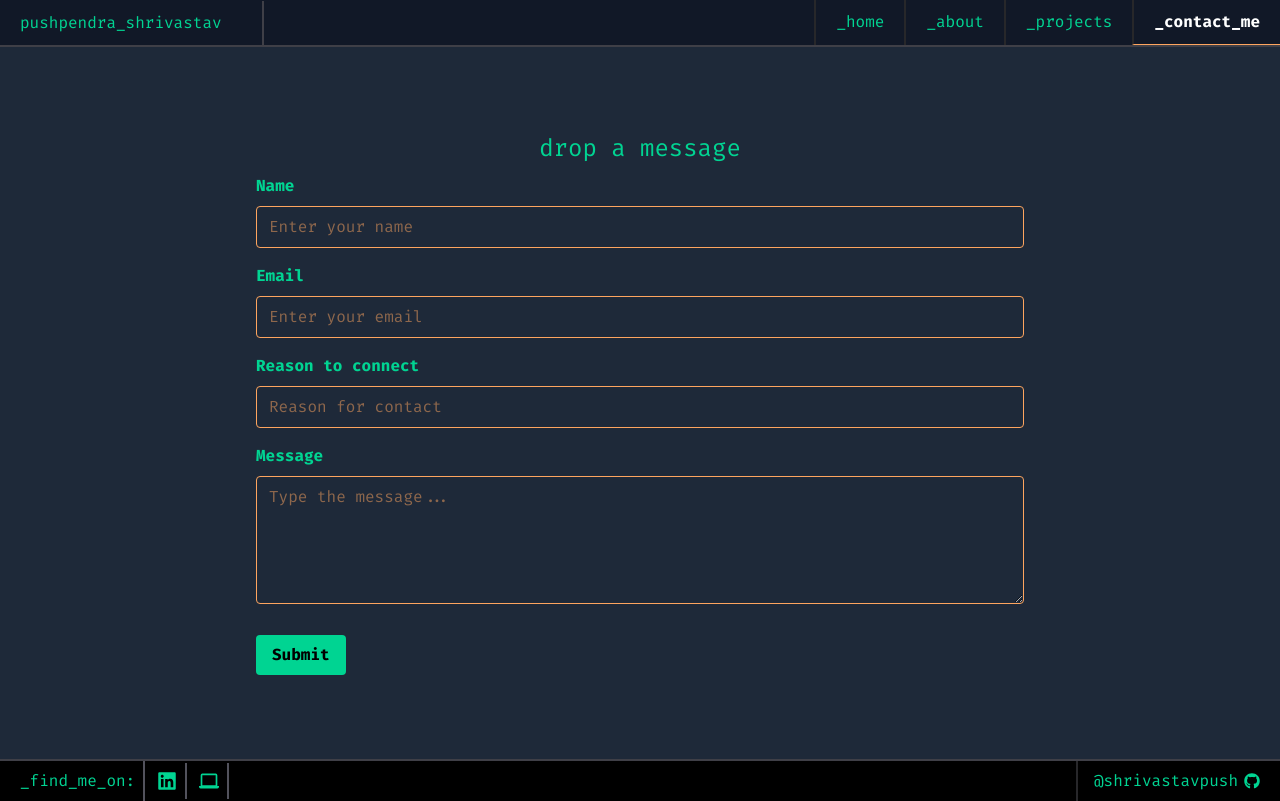
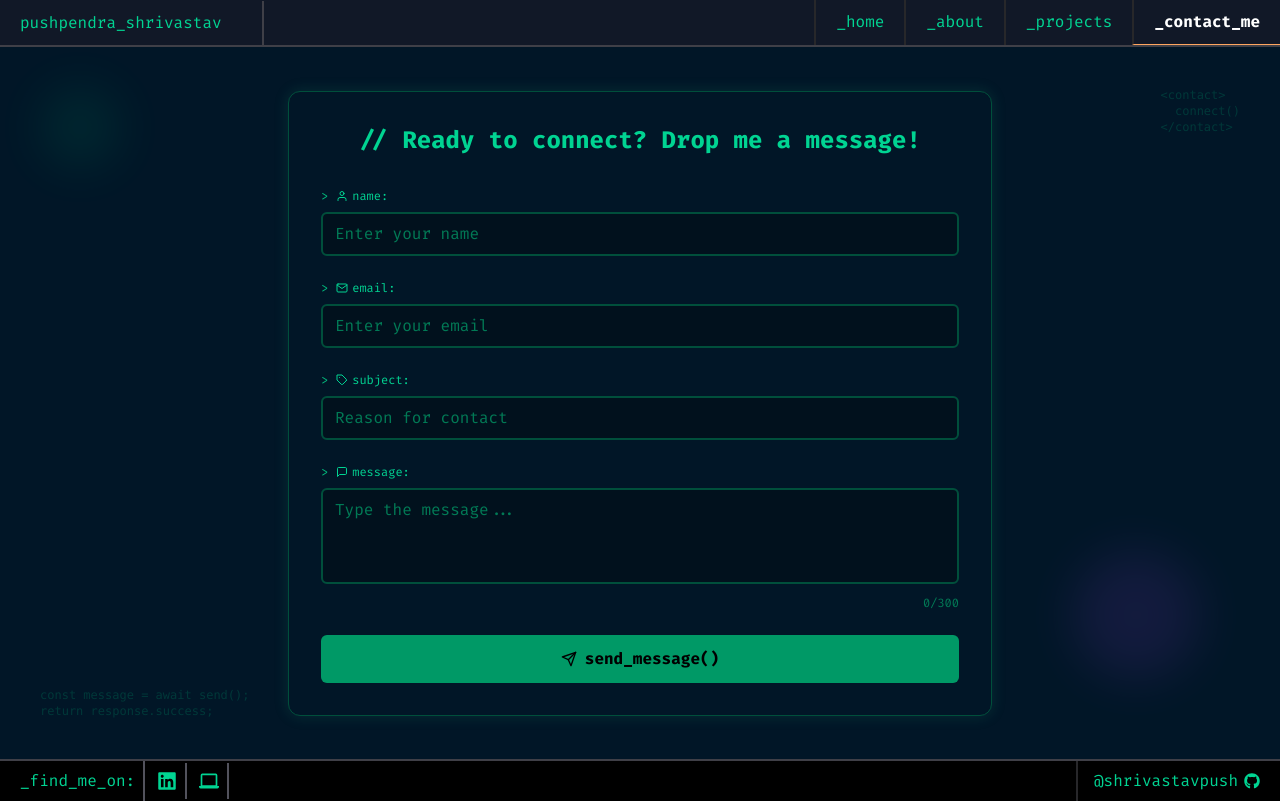
Before and after one commit to shrivastavpush/my-portfolio, a React (Vite) app: page /contact in a window 1280 px wide. Built offline with nearby package versions, Linux system fonts and the light colour scheme.

Commit message:
Redeisgned the contact form

```diff
--- a/src/components/Contact.tsx
+++ b/src/components/Contact.tsx
@@ -1,5 +1,6 @@
-import React from "react";
+import React, { useState, useEffect } from "react";
 import { useForm, RegisterOptions } from "react-hook-form";
+import { FiSend, FiUser, FiMail, FiMessageSquare, FiTag } from "react-icons/fi";
 
 interface FormData {
     name: string;
@@ -34,54 +35,174 @@ const messageOptions: RegisterOptions<FormData, "message"> = {
 };
 
 const Contact: React.FC = () => {
+    const [isSubmitted, setIsSubmitted] = useState(false);
+    const [typingEffect, setTypingEffect] = useState("");
+    const welcomeText = "// Ready to connect? Drop me a message!";
+    const [charIndex, setCharIndex] = useState(0);
+
     const {
         register,
         handleSubmit,
         formState: { errors, isSubmitting },
         reset,
+        watch,
     } = useForm<FormData>();
 
-    const onSubmit = (data: FormData) => {
-        // Handling form submission here (e.g., send email)
-        console.log(data);
+    // Typing effect for welcome message
+    useEffect(() => {
+        if (charIndex < welcomeText.length) {
+            const timer = setTimeout(() => {
+                setTypingEffect(prev => prev + welcomeText.charAt(charIndex));
+                setCharIndex(charIndex + 1);
+            }, 50);
+            return () => clearTimeout(timer);
+        }
+    }, [charIndex]);
+
+    // Form submission with simulated API call
+    const onSubmit = async (data: FormData) => {
+        try {
+            // Simulate API call
+            await new Promise(resolve => setTimeout(resolve, 1500));
+            console.log("Form submitted:", data);
+            setIsSubmitted(true);
+            setTimeout(() => {
+                setIsSubmitted(false);
                 reset();
+            }, 3000);
+        } catch (error) {
+            console.error("Error submitting form:", error);
+        }
     };
 
     return (
-        <section className="flex items-center justify-center gap-y-2.5 w-full h-[89.7vh] lg:h-[89vh] bg-gray-800 flex-col">
-            <h2 className="text-2xl text-emerald-400 text-center m-0">drop a message</h2>
-            <form onSubmit={handleSubmit(onSubmit)} className="w-[75%] lg:w-[60%] mx-auto">
-                <div className="mb-4">
-                    <label htmlFor="name" className="block text-emerald-400 font-bold mb-2"> Name </label>
-                    <input placeholder="Enter your name" type="text" id="name"
-                        {...register("name", nameOptions)} className={`border rounded w-full py-2 px-3 text-[#fea55f] ${errors.name ? "border-red-500" : ""}`} />
-                    {errors.name && <p className="text-red-500 text-sm mt-1">{errors.name.message}</p>}
+        <section className="section bg-[#011627] relative overflow-hidden">
+            {/* Decorative elements */}
+            <div className="absolute top-10 left-10 w-20 h-20 rounded-full bg-emerald-500 opacity-10 blur-xl"></div>
+            <div className="absolute bottom-20 right-20 w-32 h-32 rounded-full bg-purple-500 opacity-10 blur-xl"></div>
+            <div className="absolute top-1/3 right-1/4 w-16 h-16 rounded-full bg-blue-500 opacity-10 blur-xl"></div>
+
+            {/* Code-like decorative elements */}
+            <div className="absolute top-10 right-10 text-emerald-500 opacity-20 font-mono text-xs">
+                &lt;contact&gt;<br />
+                &nbsp;&nbsp;connect()<br />
+                &lt;/contact&gt;
+            </div>
+            <div className="absolute bottom-10 left-10 text-emerald-500 opacity-20 font-mono text-xs">
+                const message = await send();<br />
+                return response.success;
             </div>
 
-                <div className="mb-4">
-                    <label htmlFor="email" className="block text-emerald-400 font-bold mb-2"> Email </label>
-                    <input placeholder="Enter your email" type="email" id="email"
-                        {...register("email", emailOptions)} className={`border rounded w-full py-2 px-3 text-[#fea55f] ${errors.email ? "border-red-500" : ""}`} />
-                    {errors.email && <p className="text-red-500 text-sm mt-1">{errors.email.message}</p>}
+            <div className="w-full max-w-3xl px-4 sm:px-6 lg:px-8 z-10 relative">
+                <div className="bg-[#011627] backdrop-blur-lg rounded-xl shadow-[0_0_15px_rgba(49,196,141,0.15)] p-6 sm:p-8 border border-emerald-900">
+                    <div className="mb-8 text-center">
+                        <h2 className="text-2xl font-bold text-emerald-400 relative inline-block font-['Fira_Code']">
+                            <span className="relative z-10">
+                                <span className="typing-cursor">{typingEffect}</span>
+                            </span>
+                        </h2>
                     </div>
 
-                <div className="mb-4">
-                    <label htmlFor="subject" className="block text-emerald-400 font-bold mb-2"> Reason to connect </label>
-                    <input placeholder="Reason for contact" type="text" id="subject"
-                        {...register("subject", subjectOptions)} className={`border rounded w-full py-2 px-3 text-[#fea55f] ${errors.subject ? "border-red-500" : ""}`} />
-                    {errors.subject && <p className="text-red-500 text-sm mt-1">{errors.subject.message}</p>}
+                    {isSubmitted ? (
+                        <div className="text-center py-8 px-6 bg-emerald-900 bg-opacity-20 rounded-lg border border-emerald-800 animate-pulse">
+                            <div className="inline-block p-3 rounded-full bg-emerald-900 bg-opacity-30 text-emerald-400 text-2xl mb-4">✓</div>
+                            <h3 className="text-xl font-bold text-emerald-300 mb-2 font-['Fira_Code']">Message Sent!</h3>
+                            <p className="text-emerald-100 opacity-80 font-['Fira_Code']">Thanks for reaching out. I'll get back to you soon!</p>
+                        </div>
+                    ) : (
+                        <form onSubmit={handleSubmit(onSubmit)} className="space-y-6 font-['Fira_Code']">
+                            <div className="group relative">
+                                <label htmlFor="name" className="flex text-emerald-400 text-xs mb-2 items-center font-['Fira_Code']">
+                                    <span className="text-emerald-500 mr-2">&gt;</span>
+                                    <FiUser className="mr-1" />
+                                    name:
+                                </label>
+                                <input
+                                    placeholder="Enter your name"
+                                    type="text"
+                                    id="name"
+                                    {...register("name", nameOptions)}
+                                    className={`w-full bg-[#01111d] border-2 rounded-md py-2 px-3 text-emerald-100 placeholder-emerald-700 focus:outline-none focus:ring-1 focus:ring-emerald-500 transition-all duration-300 font-['Fira_Code'] ${errors.name ? "border-red-500 focus:ring-red-500" : "border-emerald-900"}`}
+                                />
+                                {errors.name && <p className="text-red-400 text-xs mt-2 font-['Fira_Code']">{errors.name.message}</p>}
                             </div>
 
-                <div className="mb-6">
-                    <label htmlFor="message" className="block text-emerald-400 font-bold mb-2"> Message </label>
-                    <textarea placeholder="Type the message..." id="message"
-                        {...register("message", messageOptions)} className={`border rounded w-full py-2 px-3 text-[#fea55f] h-32 ${errors.message ? "border-red-500" : ""}`} >
-                    </textarea>
-                    {errors.message && <p className="text-red-500 text-sm mt-1">{errors.message.message}</p>}
+                            <div className="group relative">
+                                <label htmlFor="email" className="flex text-emerald-400 text-xs mb-2 items-center font-['Fira_Code']">
+                                    <span className="text-emerald-500 mr-2">&gt;</span>
+                                    <FiMail className="mr-1" />
+                                    email:
+                                </label>
+                                <input
+                                    placeholder="Enter your email"
+                                    type="email"
+                                    id="email"
+                                    {...register("email", emailOptions)}
+                                    className={`w-full bg-[#01111d] border-2 rounded-md py-2 px-3 text-emerald-100 placeholder-emerald-700 focus:outline-none focus:ring-1 focus:ring-emerald-500 transition-all duration-300 font-['Fira_Code'] ${errors.email ? "border-red-500 focus:ring-red-500" : "border-emerald-900"}`}
+                                />
+                                {errors.email && <p className="text-red-400 text-xs mt-2 font-['Fira_Code']">{errors.email.message}</p>}
                             </div>
 
-                <button disabled={isSubmitting} type="submit" className="bg-emerald-400 text-black hover:bg-[#fea55f] hover:text-white font-bold py-2 px-4 rounded cursor-pointer transition-all" > Submit </button>
+                            <div className="group relative">
+                                <label htmlFor="subject" className="flex text-emerald-400 text-xs mb-2 items-center font-['Fira_Code']">
+                                    <span className="text-emerald-500 mr-2">&gt;</span>
+                                    <FiTag className="mr-1" />
+                                    subject:
+                                </label>
+                                <input
+                                    placeholder="Reason for contact"
+                                    type="text"
+                                    id="subject"
+                                    {...register("subject", subjectOptions)}
+                                    className={`w-full bg-[#01111d] border-2 rounded-md py-2 px-3 text-emerald-100 placeholder-emerald-700 focus:outline-none focus:ring-1 focus:ring-emerald-500 transition-all duration-300 font-['Fira_Code'] ${errors.subject ? "border-red-500 focus:ring-red-500" : "border-emerald-900"}`}
+                                />
+                                {errors.subject && <p className="text-red-400 text-xs mt-2 font-['Fira_Code']">{errors.subject.message}</p>}
+                            </div>
+
+                            <div className="group relative">
+                                <label htmlFor="message" className="flex text-emerald-400 text-xs mb-2 items-center font-['Fira_Code']">
+                                    <span className="text-emerald-500 mr-2">&gt;</span>
+                                    <FiMessageSquare className="mr-1" />
+                                    message:
+                                </label>
+                                <textarea
+                                    placeholder="Type the message..."
+                                    id="message"
+                                    {...register("message", messageOptions)}
+                                    className={`w-full bg-[#01111d] border-2 rounded-md py-2 px-3 text-emerald-100 placeholder-emerald-700 focus:outline-none focus:ring-1 focus:ring-emerald-500 transition-all duration-300 h-24 resize-none font-['Fira_Code'] ${errors.message ? "border-red-500 focus:ring-red-500" : "border-emerald-900"}`}
+                                ></textarea>
+                                {errors.message && <p className="text-red-400 text-xs mt-2 font-['Fira_Code']">{errors.message.message}</p>}
+                                <div className="text-xs text-emerald-700 mt-1 text-right font-['Fira_Code']">
+                                    {watch("message")?.length || 0}/300
+                                </div>
+                            </div>
+
+                            <button
+                                disabled={isSubmitting}
+                                type="submit"
+                                className="w-full bg-emerald-600 hover:bg-emerald-500 text-black font-['Fira_Code'] py-3 px-4 rounded-md transition-all duration-300 transform hover:translate-y-[-2px] disabled:opacity-70 disabled:cursor-not-allowed group relative overflow-hidden"
+                            >
+                                <span className="relative z-10 font-bold">
+                                    {isSubmitting ? (
+                                        <span className="flex items-center justify-center">
+                                            <svg className="animate-spin -ml-1 mr-2 h-4 w-4 text-black" xmlns="http://www.w3.org/2000/svg" fill="none" viewBox="0 0 24 24">
+                                                <circle className="opacity-25" cx="12" cy="12" r="10" stroke="currentColor" strokeWidth="4"></circle>
+                                                <path className="opacity-75" fill="currentColor" d="M4 12a8 8 0 018-8V0C5.373 0 0 5.373 0 12h4zm2 5.291A7.962 7.962 0 014 12H0c0 3.042 1.135 5.824 3 7.938l3-2.647z"></path>
+                                            </svg>
+                                            sending...
+                                        </span>
+                                    ) : (
+                                        <span className="flex items-center justify-center">
+                                            <FiSend className="mr-2" /> send_message()
+                                        </span>
+                                    )}
+                                </span>
+                                <span className="absolute bottom-0 left-0 w-full h-full bg-emerald-400 transform scale-x-0 group-hover:scale-x-100 origin-left transition-transform duration-300 z-0 opacity-30"></span>
+                            </button>
                         </form>
+                    )}
+                </div>
+            </div>
         </section>
     );
 };
```
Lines whose indentation alone changed are shown as unchanged.
